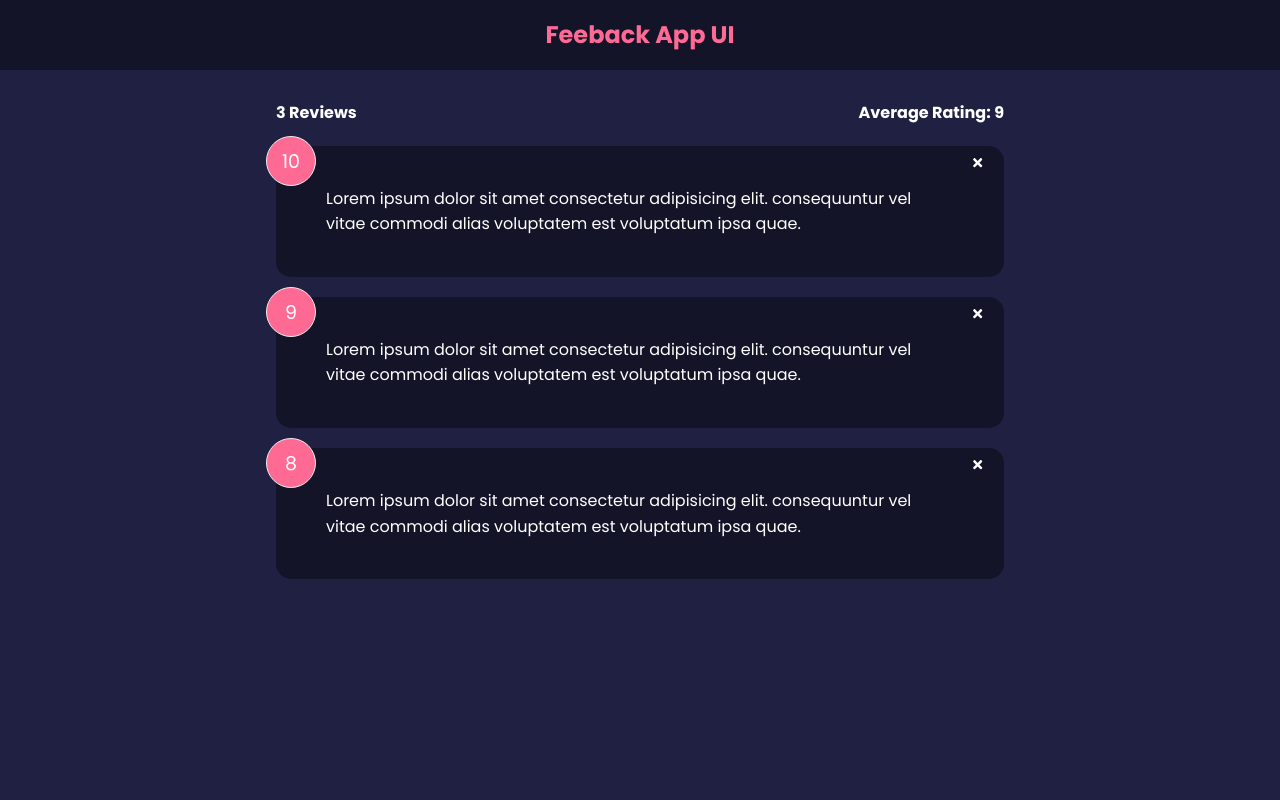
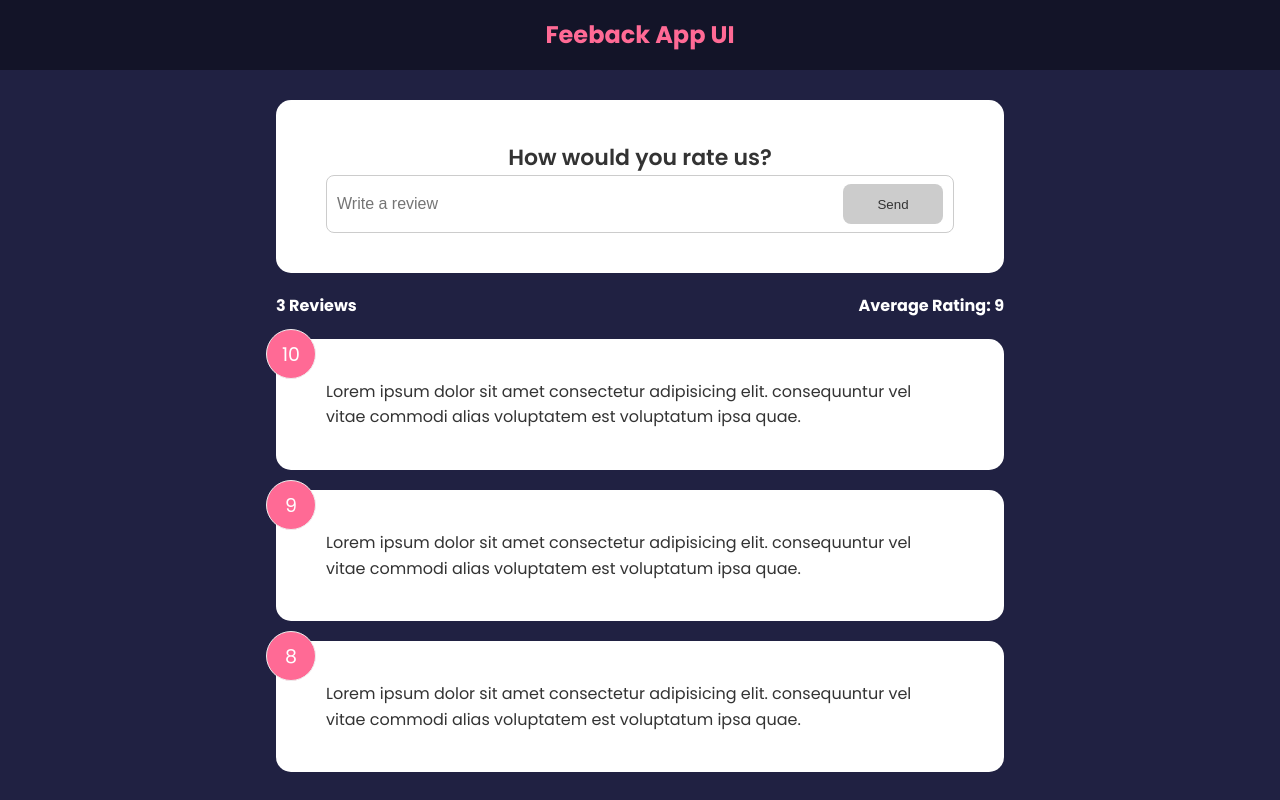
Before and after one commit to kevyyar/feedback-app-react, a React (Create React App) app: page / in a window 1280 px wide. Built offline with nearby package versions, Linux system fonts and the light colour scheme.

Commit message:
add a feebackform component and a button component

```diff
--- a/src/App.js
+++ b/src/App.js
@@ -5,6 +5,7 @@ import Header from './components/Header.component';
 import FeedbackData from './data/FeedbackData'
 import FeedbackList from './components/FeedbackList.component';
 import FeedbackStats from './components/FeedbackStats.component';
+import FeedbackForm from './components/FeedbackForm.component';
 
 function App() {
   const [feedback, setFeedback] = useState(FeedbackData)
@@ -19,6 +20,7 @@ function App() {
     <>
       <Header />
       <div className="container">
+        <FeedbackForm />
         <FeedbackStats feedback={feedback} />
         <FeedbackList feedback={feedback} onDeleteFeedback={onDeleteFeedback} />
       </div>
--- /dev/null
+++ b/src/components/FeedbackForm.component.jsx
@@ -0,0 +1,37 @@
+import React, { useState } from 'react';
+import Card from "./UI/Card.component";
+import Button from './UI/Button.component';
+
+const FeedbackForm = () => {
+    const [text, setText] = useState('')
+    const [btnDisabled, setBtnDisabled] = useState(true)
+    const [message, setMessage] = useState('')
+
+    const handleTextChange = (e) => {
+        if (text === '') {
+            setBtnDisabled(true)
+            setMessage(null)
+        } else if (text !== '' && text.trim().length <= 10) {
+            setMessage('Text must be at least 10 characters')
+            setBtnDisabled(true)
+        } else {
+            setMessage(null)
+            setBtnDisabled(false)
+        }
+        setText(e.target.value)
+    }
+    return (
+        <Card>
+            <form>
+                <h2>How would you rate us?</h2>
+                <div className="input-group">
+                    <input type="text" placeholder="Write a review" value={text} onChange={handleTextChange} />
+                    <Button isDisabled={btnDisabled}>Send</Button>
+                </div>
+                {message && <div className='message'>{message}</div>}
+            </form>
+        </Card>
+    );
+}
+
+export default FeedbackForm;
--- /dev/null
+++ b/src/components/UI/Button.component.jsx
@@ -0,0 +1,29 @@
+
+import PropTypes from 'prop-types';
+
+const Button = ({ type, version, isDisabled, children }) => {
+    return (
+        <button
+            type={type || 'submit'}
+            className={`btn btn-${version}`}
+            disabled={isDisabled}
+        >
+            {children}
+        </button>
+    );
+}
+
+Button.defaultProps = {
+    type: 'submit',
+    version: 'primary',
+    isDisabled: false,
+}
+
+Button.propTypes = {
+    type: PropTypes.string,
+    version: PropTypes.string,
+    isDisabled: PropTypes.bool,
+    children: PropTypes.node.isRequired
+}
+
+export default Button;
--- a/src/components/UI/Card.component.jsx
+++ b/src/components/UI/Card.component.jsx
@@ -8,7 +8,7 @@ const Card = ({ children, reverse }) => {
 }
 
 Card.defaultProps = {
-    reverse: true
+    reverse: false
 }
 
 Card.propTypes = {
```
